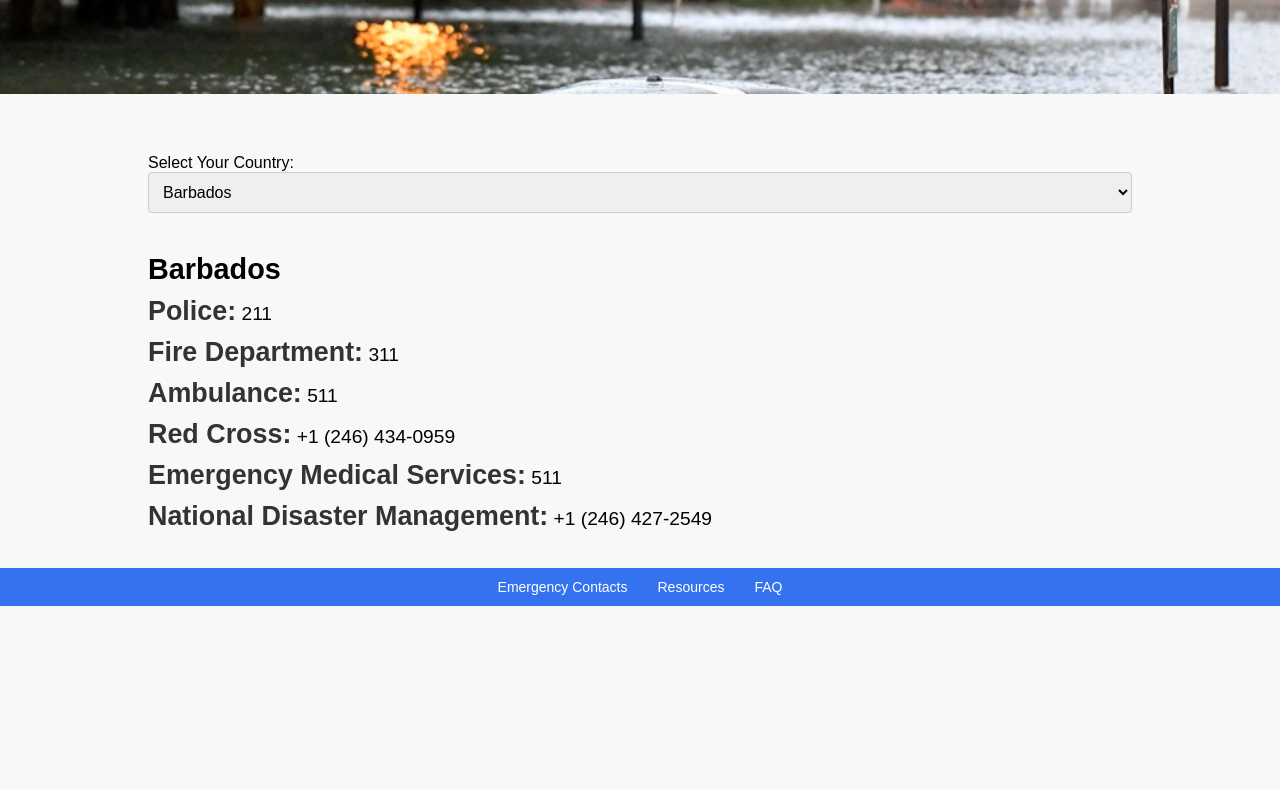
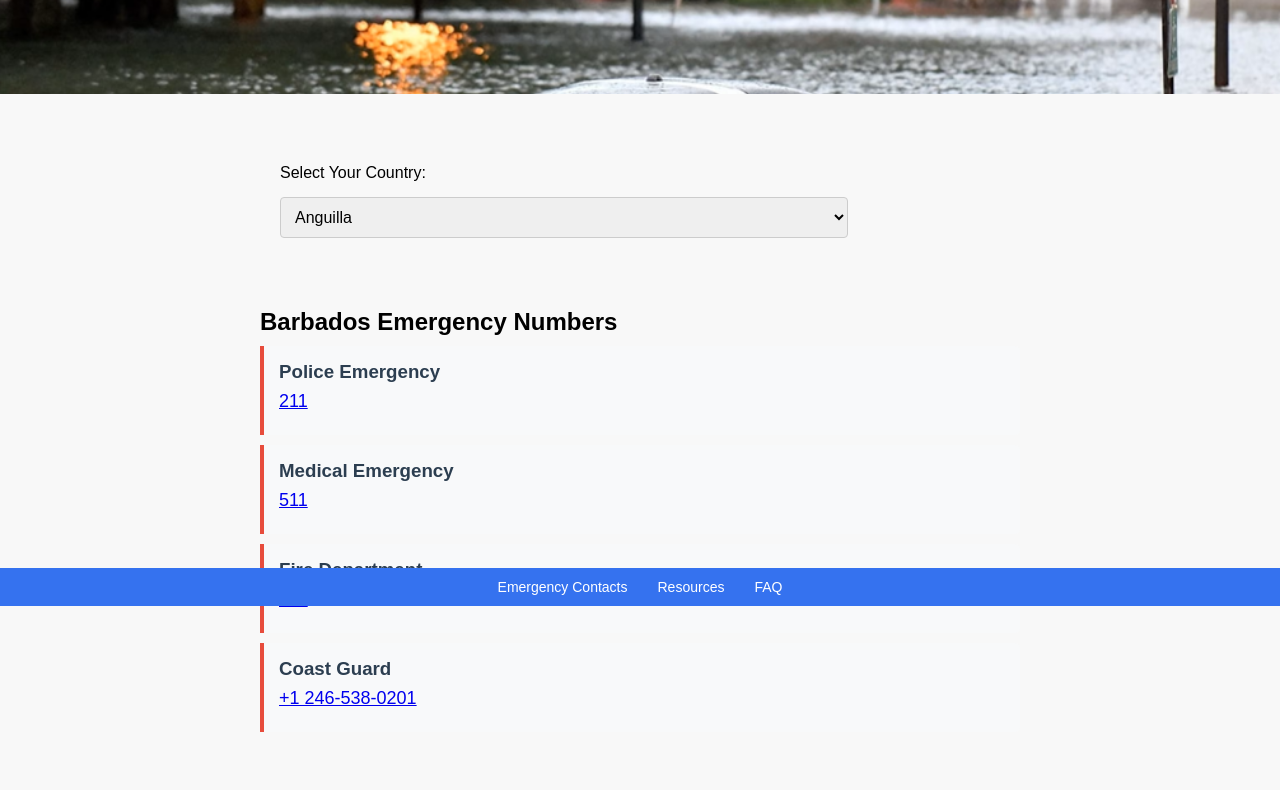
Before and after one commit to krishie276/disaster-awareness, a plain HTML site: page emergency.html in a window 1280 px wide. Shown: the part 194-984 px from the top of the page. Before the commit the page ends 846 px from the top, so only its background shows below. Drawn offline with nearby package versions, Linux system fonts and the light colour scheme.

Commit message:
styling and api change

```diff
--- a/emergency.html
+++ b/emergency.html
@@ -6,10 +6,65 @@
     <title>Emergency Contacts</title>
     <link rel="stylesheet" href="style.css">
     <link rel="stylesheet" href="https://cdn.jsdelivr.net/npm/flag-icons/css/flag-icons.min.css">
+    <style>
 
+
+        /* Center the main content */
+        .main-content {
+            max-width: 800px;
+            width: 100%;
+            margin: 0 auto;
+            padding: 20px;
+            box-sizing: border-box;
+            flex: 1;
+        }
+
+        /* Left-align all text content */
+        .text-left {
+            text-align: left;
+        }
+
+
+        /* Emergency contacts section */
+        .section-emg {
+            margin: 30px 0;
+        }
+
+        select {
+            padding: 10px;
+            font-size: 16px;
+            width: 100%;
+            margin: 15px 0;
+        }
+
+        .contact-card {
+            background: #f8f9fa;
+            border-left: 4px solid #e74c3c;
+            padding: 15px;
+            margin: 10px 0;
+            border-radius: 0 5px 5px 0;
+            text-align: left;
+        }
+
+        .contact-card h3 {
+            margin-top: 0;
+            color: #2c3e50;
+        }
+
+        .contact-number {
+            font-size: 18px;
+            margin: 8px 0;
+        }
+
+        .fi {
+            margin-right: 8px;
+            box-shadow: 0 0 2px rgba(0,0,0,0.2);
+        }
+
+
+    </style>
 </head>
 <body>
-
     <!-- Navigation Bar -->
     <nav>
         <div class="nav-container">
@@ -25,141 +80,44 @@
     <!-- Hero Section -->
     <header class="hero">
         <div class="hero-content">
-            <h1>Emergency Contacts</h1>
+            <h1>Caribbean Emergency Contacts</h1>
         </div>
     </header>
 
-    <!-- Emergency Contacts Section -->
-    <section class="section-emg">
-        <label for="country-select">Select Your Country:</label>
-        <select id="country-select">
-            <option value="barbados"><span class="fi fi-bb"></span> Barbados</option>
-            <option value="jamaica"><span class="fi fi-jm"></span> Jamaica</option>
-            <option value="trinidad"><span class="fi fi-tt"></span> Trinidad & Tobago</option>
-            <option value="bahamas"><span class="fi fi-bs"></span> Bahamas</option>
-            <option value="dominican_republic"><span class="fi fi-do"></span> Dominican Republic</option>
-            <option value="haiti"><span class="fi fi-ht"></span> Haiti</option>
-            <option value="grenada"><span class="fi fi-gd"></span> Grenada</option>
-            <option value="st_lucia"><span class="fi fi-lc"></span> St. Lucia</option>
-        </select>
+    <!-- Main Content Container -->
+    <div class="main-content text-left">
+        <section class="section-emg">
+            <label for="country-select">Select Your Country:</label>
+            <select id="country-select">
+                <option value="ai"><span class="fi fi-ai"></span> Anguilla</option>
+                <option value="ag"><span class="fi fi-ag"></span> Antigua & Barbuda</option>
+                <option value="bs"><span class="fi fi-bs"></span> Bahamas</option>
+                <option value="bb"><span class="fi fi-bb"></span> Barbados</option>
+                <option value="vg"><span class="fi fi-vg"></span> British Virgin Islands</option>
+                <option value="ky"><span class="fi fi-ky"></span> Cayman Islands</option>
+                <option value="cu"><span class="fi fi-cu"></span> Cuba</option>
+                <option value="dm"><span class="fi fi-dm"></span> Dominica</option>
+                <option value="do"><span class="fi fi-do"></span> Dominican Republic</option>
+                <option value="gd"><span class="fi fi-gd"></span> Grenada</option>
+                <option value="gp"><span class="fi fi-gp"></span> Guadeloupe</option>
+                <option value="ht"><span class="fi fi-ht"></span> Haiti</option>
+                <option value="jm"><span class="fi fi-jm"></span> Jamaica</option>
+                <option value="mq"><span class="fi fi-mq"></span> Martinique</option>
+                <option value="ms"><span class="fi fi-ms"></span> Montserrat</option>
+                <option value="pr"><span class="fi fi-pr"></span> Puerto Rico</option>
+                <option value="kn"><span class="fi fi-kn"></span> St. Kitts & Nevis</option>
+                <option value="lc"><span class="fi fi-lc"></span> St. Lucia</option>
+                <option value="vc"><span class="fi fi-vc"></span> St. Vincent & Grenadines</option>
+                <option value="tt"><span class="fi fi-tt"></span> Trinidad & Tobago</option>
+                <option value="tc"><span class="fi fi-tc"></span> Turks & Caicos</option>
+                <option value="vi"><span class="fi fi-vi"></span> US Virgin Islands</option>
+            </select>
+        </section>
 
-
-
-
-        <!-- Emergency Contacts for Selected Country -->
-        <div id="contacts">
-            <!-- Barbados Emergency Contacts -->
-            <div id="barbados-contacts" class="country-contacts">
-                <h3>Barbados</h3>
-                <ul>
-                    <li><strong>Police:</strong> 211</li>
-                    <li><strong>Fire Department:</strong> 311</li>
-                    <li><strong>Ambulance:</strong> 511</li>
-                    <li><strong>Red Cross:</strong> +1 (246) 434-0959</li>
-                    <li><strong>Emergency Medical Services:</strong> 511</li>
-                    <li><strong>National Disaster Management:</strong> +1 (246) 427-2549</li>
-                </ul>
-            </div>
-
-            <!-- Jamaica Emergency Contacts -->
-            <div id="jamaica-contacts" class="country-contacts" style="display:none;">
-                <h3>Jamaica</h3>
-                <ul>
-                    <li><strong>Police:</strong> 119</li>
-                    <li><strong>Fire Department:</strong> 110</li>
-                    <li><strong>Ambulance:</strong> 110</li>
-                    <li><strong>Red Cross:</strong> +1 (876) 926-5110</li>
-                    <li><strong>National Disaster Management:</strong> +1 (876) 929-3760</li>
-                </ul>
-            </div>
-
-            <!-- Trinidad and Tobago Emergency Contacts -->
-            <div id="trinidad-contacts" class="country-contacts" style="display:none;">
-                <h3>Trinidad & Tobago</h3>
-                <ul>
-                    <li><strong>Police:</strong> 999</li>
-                    <li><strong>Fire Department:</strong> 990</li>
-                    <li><strong>Ambulance:</strong> 990</li>
-                    <li><strong>Red Cross:</strong> +1 (868) 628-0524</li>
-                    <li><strong>National Disaster Management:</strong> +1 (868) 800-0879</li>
-                </ul>
-            </div>
-
-            <!-- Bahamas Emergency Contacts -->
-            <div id="bahamas-contacts" class="country-contacts" style="display:none;">
-                <h3>Bahamas</h3>
-                <ul>
-                    <li><strong>Police:</strong> 911</li>
-                    <li><strong>Fire Department:</strong> 919</li>
-                    <li><strong>Ambulance:</strong> 919</li>
-                    <li><strong>Red Cross:</strong> +1 (242) 323-7373</li>
-                    <li><strong>National Disaster Management:</strong> +1 (242) 323-0485</li>
-                </ul>
-            </div>
-
-            <!-- Dominican Republic Emergency Contacts -->
-            <div id="dominican_republic-contacts" class="country-contacts" style="display:none;">
-                <h3>Dominican Republic</h3>
-                <ul>
-                    <li><strong>Police:</strong> 911</li>
-                    <li><strong>Fire Department:</strong> 119</li>
-                    <li><strong>Ambulance:</strong> 911</li>
-                    <li><strong>Red Cross:</strong> +1 (809) 472-1515</li>
-                    <li><strong>National Disaster Management:</strong> +1 (809) 412-4500</li>
-                </ul>
-            </div>
-
-            <!-- Haiti Emergency Contacts -->
-            <div id="haiti-contacts" class="country-contacts" style="display:none;">
-                <h3>Haiti</h3>
-                <ul>
-                    <li><strong>Police:</strong> 114</li>
-                    <li><strong>Fire Department:</strong> 118</li>
-                    <li><strong>Ambulance:</strong> 118</li>
-                    <li><strong>Red Cross:</strong> +509 2811-0404</li>
-                    <li><strong>National Disaster Management:</strong> +509 2533-3939</li>
-                </ul>
-            </div>
-
-            <!-- Grenada Emergency Contacts -->
-            <div id="grenada-contacts" class="country-contacts" style="display:none;">
-                <h3>Grenada</h3>
-                <ul>
-                    <li><strong>Police:</strong> 911</li>
-                    <li><strong>Fire Department:</strong> 911</li>
-                    <li><strong>Ambulance:</strong> 911</li>
-                    <li><strong>Red Cross:</strong> +1 (473) 440-1755</li>
-                    <li><strong>National Disaster Management:</strong> +1 (473) 440-1002</li>
-                </ul>
-            </div>
-
-            <!-- St. Lucia Emergency Contacts -->
-            <div id="st_lucia-contacts" class="country-contacts" style="display:none;">
-                <h3>St. Lucia</h3>
-                <ul>
-                    <li><strong>Police:</strong> 999</li>
-                    <li><strong>Fire Department:</strong> 911</li>
-                    <li><strong>Ambulance:</strong> 911</li>
-                    <li><strong>Red Cross:</strong> +1 (758) 452-3873</li>
-                    <li><strong>National Disaster Management:</strong> +1 (758) 452-2121</li>
-                </ul>
-            </div>
+        <div id="contacts-container">
+            <!-- Contacts will load here -->
         </div>
-
-        <!-- Script to Show/Hide Country Contacts -->
-        <script>
-            document.getElementById('country-select').addEventListener('change', function() {
-                const countrySections = document.querySelectorAll('.country-contacts');
-                countrySections.forEach(section => section.style.display = 'none');
-
-                const selectedCountry = this.value;
-                document.getElementById(selectedCountry + '-contacts').style.display = 'block';
-            });
-
-            // Initially show contacts for Barbados
-            document.getElementById('barbados-contacts').style.display = 'block';
-        </script>
-    </section>
+    </div>
 
     <!-- Footer -->
     <footer>
@@ -170,5 +128,216 @@
         </ul>
     </footer>
 
+    <script>
+        // Complete emergency contacts database for all Caribbean countries
+        const EMERGENCY_CONTACTS = {
+            ai: { // Anguilla
+                name: "Anguilla",
+                contacts: [
+                    { name: "Police Emergency", number: "911" },
+                    { name: "Medical Emergency", number: "911" },
+                    { name: "Fire Department", number: "911" }
+                ]
+            },
+            ag: { // Antigua & Barbuda
+                name: "Antigua & Barbuda",
+                contacts: [
+                    { name: "Police Emergency", number: "911" },
+                    { name: "Medical Emergency", number: "911" },
+                    { name: "Fire Department", number: "911" },
+                    { name: "Coast Guard", number: "+1 268-462-0767" }
+                ]
+            },
+            bs: { // Bahamas
+                name: "Bahamas",
+                contacts: [
+                    { name: "Police Emergency", number: "911" },
+                    { name: "Medical Emergency", number: "919" },
+                    { name: "Fire Department", number: "919" }
+                ]
+            },
+            bb: { // Barbados
+                name: "Barbados",
+                contacts: [
+                    { name: "Police Emergency", number: "211" },
+                    { name: "Medical Emergency", number: "511" },
+                    { name: "Fire Department", number: "311" },
+                    { name: "Coast Guard", number: "+1 246-538-0201" }
+                ]
+            },
+            vg: { // British Virgin Islands
+                name: "British Virgin Islands",
+                contacts: [
+                    { name: "All Emergencies", number: "911" },
+                    { name: "Police HQ", number: "+1 284-494-3822" }
+                ]
+            },
+            ky: { // Cayman Islands
+                name: "Cayman Islands",
+                contacts: [
+                    { name: "All Emergencies", number: "911" },
+                    { name: "Police HQ", number: "+1 345-949-4222" }
+                ]
+            },
+            cu: { // Cuba
+                name: "Cuba",
+                contacts: [
+                    { name: "Police Emergency", number: "106" },
+                    { name: "Medical Emergency", number: "104" },
+                    { name: "Fire Department", number: "105" }
+                ]
+            },
+            dm: { // Dominica
+                name: "Dominica",
+                contacts: [
+                    { name: "Police Emergency", number: "999" },
+                    { name: "Medical Emergency", number: "999" },
+                    { name: "Fire Department", number: "999" }
+                ]
+            },
+            do: { // Dominican Republic
+                name: "Dominican Republic",
+                contacts: [
+                    { name: "All Emergencies", number: "911" },
+                    { name: "Tourist Police", number: "+1 809-200-3500" }
+                ]
+            },
+            gd: { // Grenada
+                name: "Grenada",
+                contacts: [
+                    { name: "Police Emergency", number: "911" },
+                    { name: "Medical Emergency", number: "434" },
+                    { name: "Fire Department", number: "911" }
+                ]
+            },
+            gp: { // Guadeloupe
+                name: "Guadeloupe",
+                contacts: [
+                    { name: "All Emergencies", number: "112" },
+                    { name: "Police", number: "17" },
+                    { name: "Medical", number: "15" }
+                ]
+            },
+            ht: { // Haiti
+                name: "Haiti",
+                contacts: [
+                    { name: "Police Emergency", number: "114" },
+                    { name: "Medical Emergency", number: "118" },
+                    { name: "Fire Department", number: "118" }
+                ]
+            },
+            jm: { // Jamaica
+                name: "Jamaica",
+                contacts: [
+                    { name: "Police Emergency", number: "119" },
+                    { name: "Medical Emergency", number: "110" },
+                    { name: "Fire Department", number: "110" }
+                ]
+            },
+            mq: { // Martinique
+                name: "Martinique",
+                contacts: [
+                    { name: "All Emergencies", number: "112" },
+                    { name: "Police", number: "17" },
+                    { name: "Medical", number: "15" }
+                ]
+            },
+            ms: { // Montserrat
+                name: "Montserrat",
+                contacts: [
+                    { name: "All Emergencies", number: "911" },
+                    { name: "Police HQ", number: "+1 664-491-2555" }
+                ]
+            },
+            pr: { // Puerto Rico
+                name: "Puerto Rico",
+                contacts: [
+                    { name: "All Emergencies", number: "911" },
+                    { name: "Tourist Police", number: "+1 787-724-0124" }
+                ]
+            },
+            kn: { // St. Kitts & Nevis
+                name: "St. Kitts & Nevis",
+                contacts: [
+                    { name: "Police Emergency", number: "911" },
+                    { name: "Medical Emergency", number: "911" },
+                    { name: "Fire Department", number: "911" }
+                ]
+            },
+            lc: { // St. Lucia
+                name: "St. Lucia",
+                contacts: [
+                    { name: "Police Emergency", number: "911" },
+                    { name: "Medical Emergency", number: "911" },
+                    { name: "Fire Department", number: "911" }
+                ]
+            },
+            vc: { // St. Vincent & Grenadines
+                name: "St. Vincent & Grenadines",
+                contacts: [
+                    { name: "Police Emergency", number: "911" },
+                    { name: "Medical Emergency", number: "911" },
+                    { name: "Fire Department", number: "911" }
+                ]
+            },
+            tt: { // Trinidad & Tobago
+                name: "Trinidad & Tobago",
+                contacts: [
+                    { name: "Police Emergency", number: "999" },
+                    { name: "Medical Emergency", number: "990" },
+                    { name: "Fire Department", number: "990" }
+                ]
+            },
+            tc: { // Turks & Caicos
+                name: "Turks & Caicos",
+                contacts: [
+                    { name: "All Emergencies", number: "911" },
+                    { name: "Police HQ", number: "+1 649-946-4259" }
+                ]
+            },
+            vi: { // US Virgin Islands
+                name: "US Virgin Islands",
+                contacts: [
+                    { name: "All Emergencies", number: "911" },
+                    { name: "Police HQ", number: "+1 340-774-2211" }
+                ]
+            }
+        };
+
+        // Display contacts for selected country
+        function displayContacts(countryCode) {
+            const countryData = EMERGENCY_CONTACTS[countryCode];
+            const container = document.getElementById('contacts-container');
+
+            if (!countryData) {
+                container.innerHTML = `<p>No emergency contacts available for this country.</p>`;
+                return;
+            }
+
+            let html = `<h2>${countryData.name} Emergency Numbers</h2>`;
+
+            countryData.contacts.forEach(contact => {
+                const cleanNumber = contact.number.replace(/[^0-9+]/g, '');
+                html += `
+                    <div class="contact-card">
+                        <h3>${contact.name}</h3>
+                        <div class="contact-number">
+                            <a href="tel:${cleanNumber}">${contact.number}</a>
+                        </div>
+                    </div>
+                `;
+            });
+
+            container.innerHTML = html;
+        }
+
+        // Initialize and set up event listener
+        document.getElementById('country-select').addEventListener('change', function() {
+            displayContacts(this.value);
+        });
+
+        // Show initial contacts (Barbados)
+        displayContacts('bb');
+    </script>
 </body>
 </html>
```
Also changed, not shown: emergency1.html (added, +174 -0 lines).
